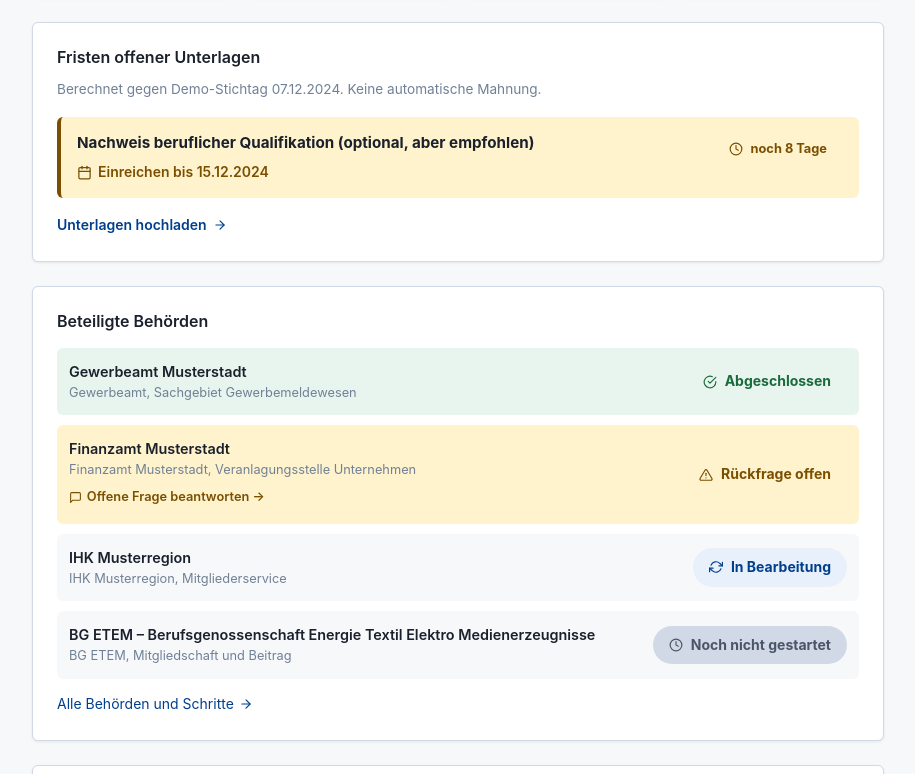
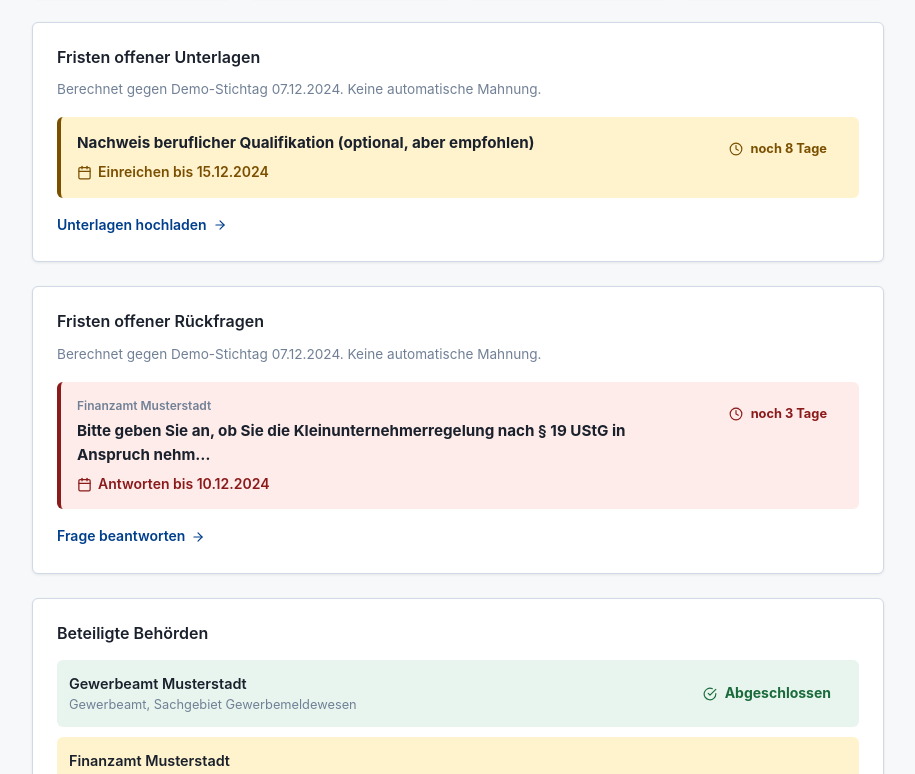
Before and after one commit to d0npedro/open-state, a Next.js app in the folder demo/: page /gruendung in a window 1280 px wide. Shown: the part 1625-2399 px from the top of the page, without its empty margins (182-1097 px from the left). Built offline with nearby package versions, Linux system fonts and the light colour scheme.

Commit message:
feat(ug): Uebersicht Fristen-Countdown offener Rueckfragen (Q-210)

```diff
--- a/demo/app/gruendung/page.tsx
+++ b/demo/app/gruendung/page.tsx
@@ -47,7 +47,8 @@ export default function GruendungPage() {
   const { akte, sessionUploadedIds, sessionAnsweredRqIds } = useGruendungState();
   const chip = statusToChip[akte.status] ?? { label: akte.status, css: 'status-chip-neutral', icon: 'info' as IconName };
   const isRueckfrage = akte.status === 'RUECKFRAGE_AUSSTEHEND';
-  const offeneRueckfragen = akte.rueckfragen.filter(r => !r.beantwortet).length;
+  const offeneRueckfragenListe = akte.rueckfragen.filter(r => !r.beantwortet);
+  const offeneRueckfragen = offeneRueckfragenListe.length;
   // ANGEFORDERT + ABGELEHNT blockieren den Fortschritt (Parität zu /gruendung/dokumente)
   const ausstehendeDokumente = akte.dokumente.filter(
     d => d.status === 'ANGEFORDERT' || d.status === 'ABGELEHNT'
@@ -64,6 +65,25 @@ export default function GruendungPage() {
     }))
     .sort((a, b) => a.resttage - b.resttage);
   const naechsteDokFrist = dokFristen[0];
+  /** Offene Rückfragen mit Frist, sortiert nach Dringlichkeit (Q-210, Parität Unterlagen Q-208). */
+  const rqFristen = offeneRueckfragenListe
+    .filter(r => r.fristDatum && r.frist)
+    .map(r => {
+      const beh = akte.beteiligteBehörden.find(b => b.id === r.anforderndeBehördeId);
+      return {
+        id: r.id,
+        /** Kurztext für Karte (erste Satzgrenze / max. ~90 Zeichen) */
+        kurz:
+          r.text.length > 90
+            ? `${r.text.slice(0, 87).trim()}…`
+            : r.text,
+        frist: r.frist as string,
+        resttage: berechneFristTage(r.fristDatum as string, FIKTIVES_HEUTE_GRUENDUNG),
+        behörde: beh?.bezeichnung ?? 'Behörde',
+      };
+    })
+    .sort((a, b) => a.resttage - b.resttage);
+  const naechsteRqFrist = rqFristen[0];
   /** Session-Uploads für Quittung auf der Übersicht (US-UG-001/003, Parität AV Q-161). */
   const sessionUploads = sessionUploadedIds
     .map(id => akte.dokumente.find(d => d.id === id))
@@ -550,11 +570,16 @@ export default function GruendungPage() {
           },
           {
             label: 'Offene Fragen',
-            val: `${offeneRueckfragen} offen`,
+            val:
+              offeneRueckfragen > 0
+                ? naechsteRqFrist
+                  ? `${offeneRueckfragen} offen · ${fristRestLabel(naechsteRqFrist.resttage)}`
+                  : `${offeneRueckfragen} offen`
+                : 'Keine offenen Fragen',
             href: '/gruendung/rueckfragen',
             urgent: offeneRueckfragen > 0,
             icon: 'chat' as IconName,
-            testId: undefined as string | undefined,
+            testId: 'kachel-fragen' as string | undefined,
           },
           {
             label: 'Verlauf',
@@ -682,6 +707,115 @@ export default function GruendungPage() {
             }}
           >
             Unterlagen hochladen <Icon name="arrow-right" size={14} />
+          </Link>
+        </div>
+      )}
+
+      {/* ─── Fristen offener Rückfragen (Q-210, Parität Unterlagen Q-208) ─ */}
+      {rqFristen.length > 0 && (
+        <div className="card" data-testid="rq-fristen-uebersicht">
+          <h2 style={{ fontSize: '1rem', marginBottom: '0.75rem' }}>
+            Fristen offener Rückfragen
+          </h2>
+          <p style={{ fontSize: '0.85rem', color: 'var(--color-text-muted)', margin: '0 0 1rem' }}>
+            Berechnet gegen Demo-Stichtag{' '}
+            {FIKTIVES_HEUTE_GRUENDUNG.split('-').reverse().join('.')}. Keine automatische Mahnung.
+          </p>
+          <ul
+            style={{
+              listStyle: 'none',
+              margin: 0,
+              padding: 0,
+              display: 'flex',
+              flexDirection: 'column',
+              gap: '0.75rem',
+            }}
+          >
+            {rqFristen.map(rq => {
+              const kritisch = rq.resttage <= 5;
+              return (
+                <li
+                  key={rq.id}
+                  data-testid={`rq-frist-${rq.id}`}
+                  style={{
+                    display: 'flex',
+                    justifyContent: 'space-between',
+                    alignItems: 'flex-start',
+                    gap: '1rem',
+                    flexWrap: 'wrap',
+                    padding: '0.875rem 1rem',
+                    borderRadius: 'var(--radius)',
+                    background: kritisch
+                      ? 'var(--color-danger-light)'
+                      : 'var(--color-warning-light)',
+                    borderLeft: `4px solid ${kritisch ? 'var(--color-danger)' : 'var(--color-warning)'}`,
+                  }}
+                >
+                  <div style={{ flex: 1, minWidth: 0 }}>
+                    <div
+                      style={{
+                        fontSize: '0.75rem',
+                        fontWeight: 600,
+                        color: 'var(--color-text-muted)',
+                        marginBottom: '0.25rem',
+                      }}
+                    >
+                      {rq.behörde}
+                    </div>
+                    <div
+                      style={{
+                        fontWeight: 700,
+                        fontSize: '0.95rem',
+                        color: 'var(--color-text)',
+                      }}
+                    >
+                      {rq.kurz}
+                    </div>
+                    <div
+                      style={{
+                        display: 'flex',
+                        alignItems: 'center',
+                        gap: '0.375rem',
+                        marginTop: '0.35rem',
+                        fontSize: '0.875rem',
+                        fontWeight: 600,
+                        color: kritisch ? 'var(--color-danger)' : 'var(--color-warning)',
+                      }}
+                    >
+                      <Icon name="calendar" size={15} />
+                      Antworten bis {rq.frist}
+                    </div>
+                  </div>
+                  <span
+                    className={`status-chip ${kritisch ? 'status-chip-danger' : 'status-chip-warning'}`}
+                    data-testid={`rq-frist-countdown-${rq.id}`}
+                    style={{ fontSize: '0.8rem', flexShrink: 0 }}
+                  >
+                    <Icon name="clock" size={14} />
+                    {fristRestLabel(rq.resttage)}
+                  </span>
+                </li>
+              );
+            })}
+          </ul>
+          <Link
+            href={
+              naechsteRqFrist
+                ? `/gruendung/rueckfragen#rq-${naechsteRqFrist.id}`
+                : '/gruendung/rueckfragen'
+            }
+            data-testid="rq-fristen-cta"
+            style={{
+              display: 'inline-flex',
+              alignItems: 'center',
+              gap: '0.375rem',
+              marginTop: '1rem',
+              fontSize: '0.875rem',
+              color: 'var(--color-primary)',
+              fontWeight: 600,
+            }}
+          >
+            Frage beantworten <Icon name="arrow-right" size={14} />
           </Link>
         </div>
       )}
```
Also changed, not shown: 3 other files (tests, documents, lock files or other folders).
